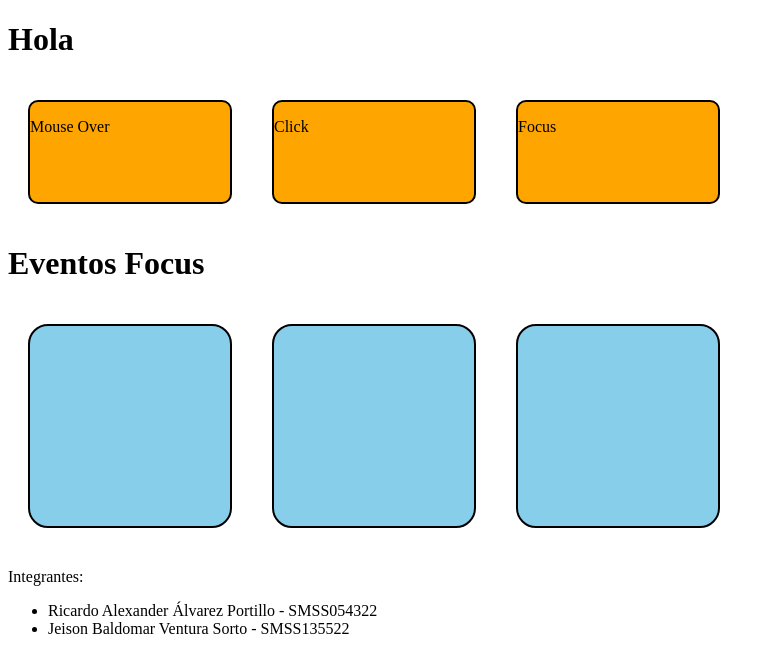
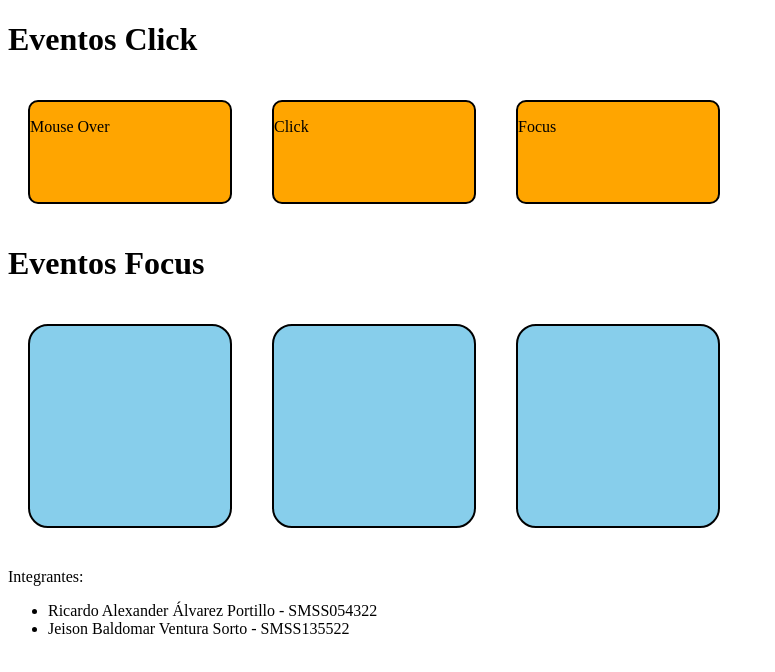
Before and after one commit to Baldomar/Practica1, a plain HTML site: page Lab2 - Computo 2/Index.html in a window 1280 px wide. Shown: the whole page, without its empty margins (0-775 px from the left). Drawn offline with Linux system fonts and the light colour scheme.

Commit message:
Ya Crack

```diff
--- a/Lab2 - Computo 2/Index.html
+++ b/Lab2 - Computo 2/Index.html
@@ -7,7 +7,7 @@
     <link rel="stylesheet" href="Estilos.css">
 </head>
 <body>
-    <h1>Hola</h1>
+    <h1>Eventos Click</h1>
     <div class="container">
         <div class="box" id="box1">Mouse Over</div>
 
```
